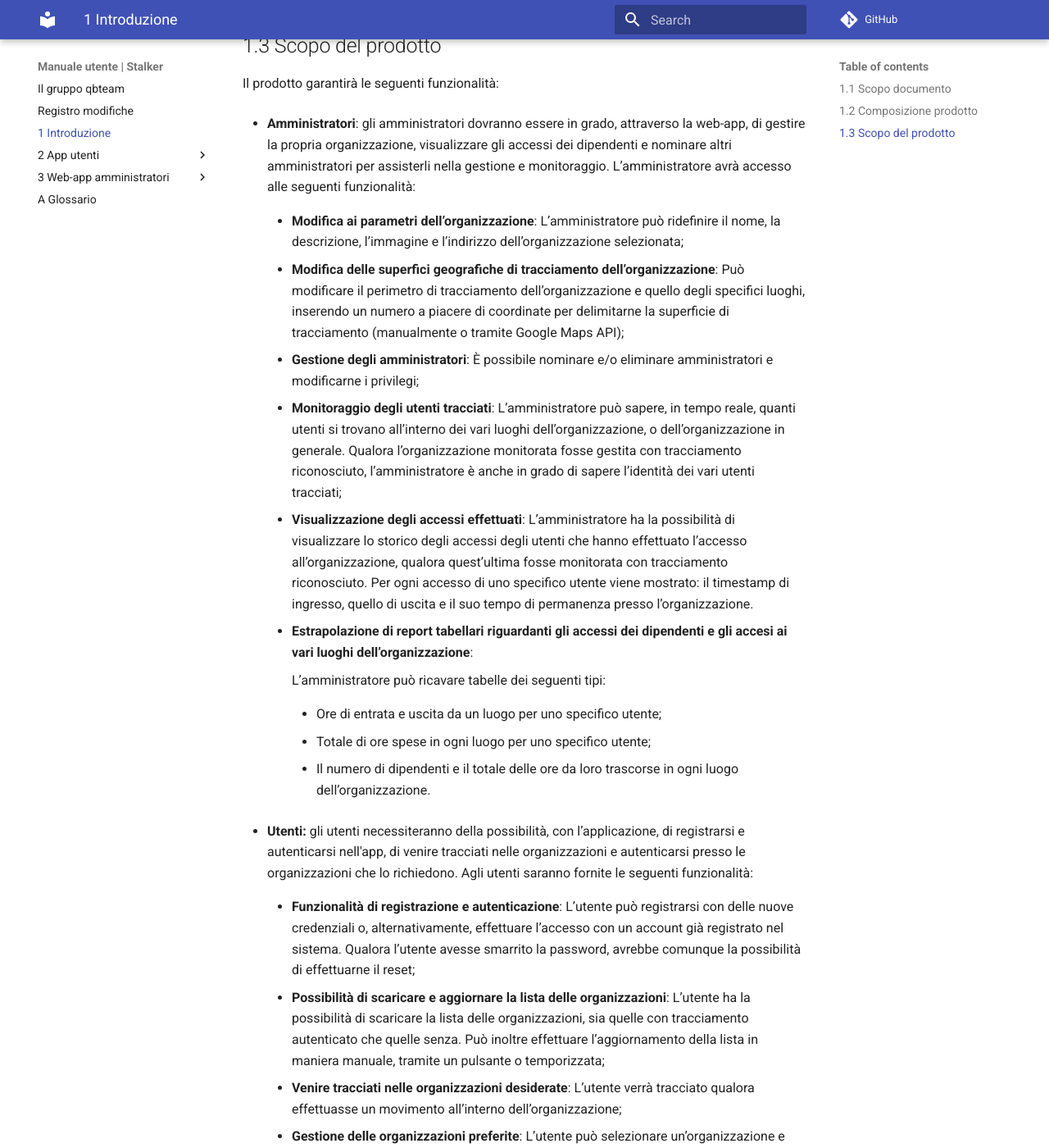
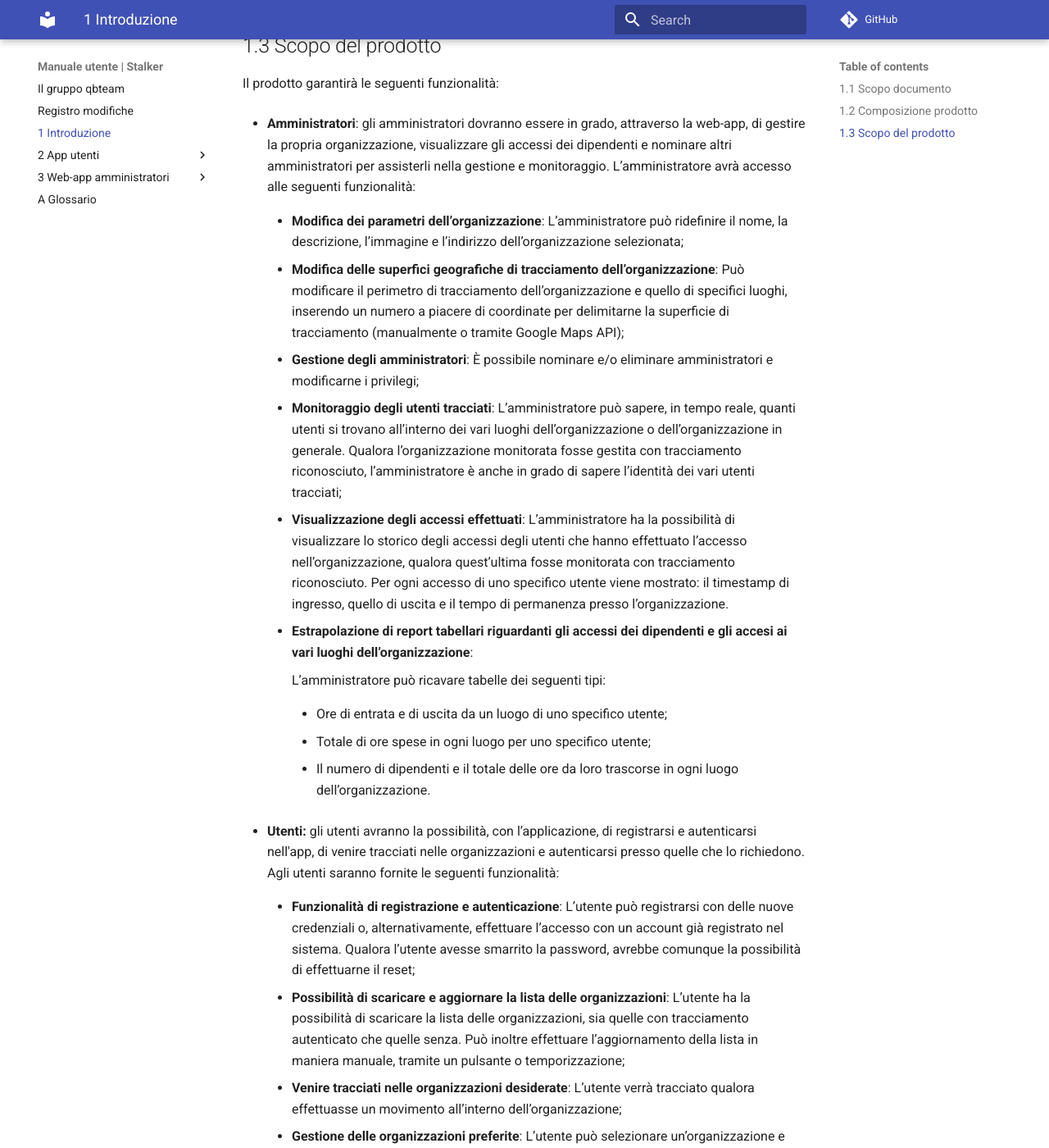
Before and after one commit to qb-team/Stalker-ManualeUtente, an MkDocs documentation site: the page built from docs/index.md, in a window 1280 px wide and 1400 px high, scrolled down 757 px. Shown: the whole window at 82% size. Built offline with MkDocs 1.6.1 and Material for MkDocs 9.7.7, drawn with Linux system fonts in a browser that asks for light colours; comment, search, counter and statistics services are not loaded; some of the changed text lies outside the part shown.

Commit message:
Aggiornato MU

```diff
--- a/docs/index.md
+++ b/docs/index.md
@@ -27,13 +27,13 @@ Il prodotto garantirà le seguenti funzionalità:
     amministratori per assisterli nella gestione e monitoraggio.
     L’amministratore avrà accesso alle seguenti funzionalità:
 
-    -   **Modifica ai parametri dell’organizzazione**: L’amministratore
+    -   **Modifica dei parametri dell’organizzazione**: L’amministratore
         può ridefinire il nome, la descrizione, l’immagine e l’indirizzo
         dell’organizzazione selezionata;
 
     -   **Modifica delle superfici geografiche di tracciamento dell’organizzazione**:
 		Può modificare il perimetro di
-        tracciamento dell’organizzazione e quello degli specifici
+        tracciamento dell’organizzazione e quello di specifici
         luoghi, inserendo un numero a piacere di coordinate per
         delimitarne la superficie di tracciamento (manualmente o tramite
         Google Maps API);
@@ -43,24 +43,24 @@ Il prodotto garantirà le seguenti funzionalità:
 
     -   **Monitoraggio degli utenti tracciati**: L’amministratore può
         sapere, in tempo reale, quanti utenti si trovano all’interno dei
-        vari luoghi dell’organizzazione, o dell’organizzazione in
+        vari luoghi dell’organizzazione o dell’organizzazione in
         generale. Qualora l’organizzazione monitorata fosse gestita con
         tracciamento riconosciuto, l’amministratore è anche in grado di
         sapere l’identità dei vari utenti tracciati;
 
     -   **Visualizzazione degli accessi effettuati**: L’amministratore
         ha la possibilità di visualizzare lo storico degli accessi degli
-        utenti che hanno effettuato l’accesso all’organizzazione,
+        utenti che hanno effettuato l’accesso nell’organizzazione,
         qualora quest’ultima fosse monitorata con tracciamento
         riconosciuto. Per ogni accesso di uno specifico utente viene
-        mostrato: il timestamp di ingresso, quello di uscita e il suo
+        mostrato: il timestamp di ingresso, quello di uscita e il
         tempo di permanenza presso l’organizzazione.
 
     -   **Estrapolazione di report tabellari riguardanti gli accessi dei dipendenti e gli accesi ai vari luoghi dell’organizzazione**:
 
         L’amministratore può ricavare tabelle dei seguenti tipi:
 
-        -   Ore di entrata e uscita da un luogo per uno specifico
+        -   Ore di entrata e di uscita da un luogo di uno specifico
             utente;
 
         -   Totale di ore spese in ogni luogo per uno specifico utente;
@@ -68,10 +68,10 @@ Il prodotto garantirà le seguenti funzionalità:
         -   Il numero di dipendenti e il totale delle ore da loro
             trascorse in ogni luogo dell’organizzazione.
 
--   **Utenti:** gli utenti necessiteranno della possibilità, con
+-   **Utenti:** gli utenti avranno la possibilità, con
     l’applicazione, di registrarsi e autenticarsi nell'app, di venire
-    tracciati nelle organizzazioni e autenticarsi presso le
-    organizzazioni che lo richiedono. Agli utenti saranno fornite le
+    tracciati nelle organizzazioni e autenticarsi presso quelle
+    che lo richiedono. Agli utenti saranno fornite le
     seguenti funzionalità:
 
     -   **Funzionalità di registrazione e autenticazione**: L’utente può
@@ -85,23 +85,21 @@ Il prodotto garantirà le seguenti funzionalità:
         lista delle organizzazioni, sia quelle con tracciamento
         autenticato che quelle senza. Può inoltre effettuare
         l’aggiornamento della lista in maniera manuale, tramite un
-        pulsante o temporizzata;
+        pulsante o temporizzazione;
 
     -   **Venire tracciati nelle organizzazioni desiderate**: L’utente
         verrà tracciato qualora effettuasse un movimento all’interno
         dell’organizzazione;
 
     -   **Gestione delle organizzazioni preferite**: L’utente può
-        selezionare un’organizzazione e renderla preferita, così facendo
-        essa sarà visualizzata nelle prime righe della lista delle
-        organizzazioni;
+    selezionare un’organizzazione e aggiungerla ai preferiti.
 
     -   **Visualizzare gli accessi effettuati presso le varie organizzazioni e i relativi luoghi**:
 		L’utente ha a disposizione un registro degli accessi in cui sarà visualizzato l’orario di
         entrata e uscita da una determinata organizzazione, o luogo, e
         il tempo trascorso al suo interno;
 
-    -   **Passare in tracciabilità anonima e non presso organizzazioni private**:
+    -   **Passare in tracciabilità anonima**:
 		Un utente riconosciuto potrà decidere di passare
         all’anonimato, cioè di diventare un utente anonimo, selezionando
         l’apposita funzionalità.
```
Also changed, not shown: other parts of docs/index.md (+2 -2 lines), docs/app/funzionalita.md (+13 -12 lines), docs/registromodifiche.md (+1 -1 lines), docs/webapp/funzionalita.md (+3 -3 lines).
